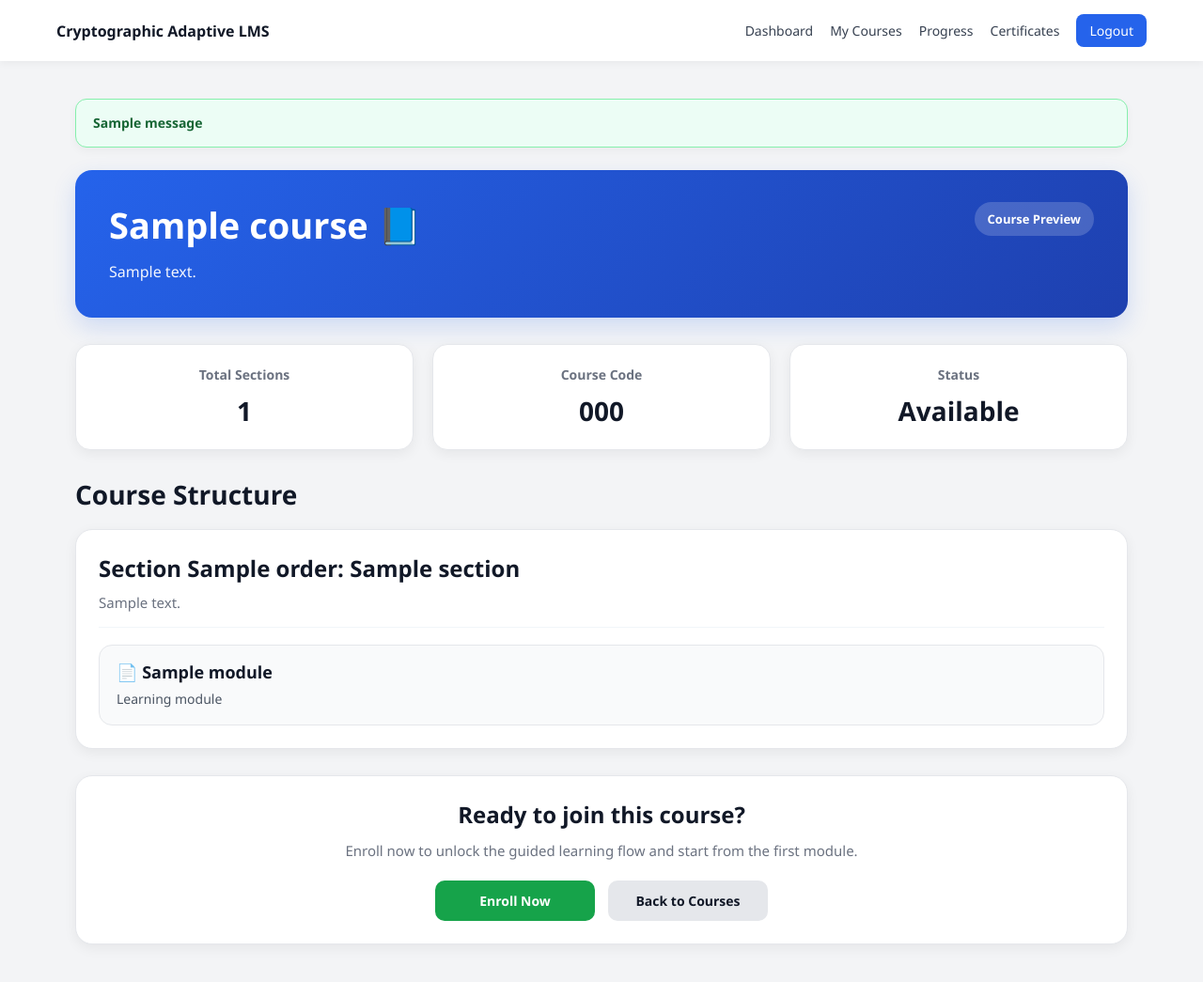
After one commit to rohanmehta2206-svg/lms, a Django app: template student/templates/student/view_course.html in a window 1280 px wide. The commit adds this page. Shown: the whole page at 94% size. Run offline with Django 3.2, Linux system fonts and the light colour scheme; the template is opened without the code that fills it: most values are stand-ins (such as "Sample title", 1, 10 or a date in 2020); one stand-in notice (Sample message) is shown.

Commit message:
moodle student enroll complete

```diff
--- a/student/templates/student/my_courses.html
+++ b/student/templates/student/my_courses.html
@@ -343,7 +343,7 @@
 
                         <div class="course-actions">
                             <a href="{% url 'student:enroll_course' course.id %}" class="course-btn enroll-btn">Enroll Now</a>
-                            <a href="{% url 'student:enroll_course' course.id %}" class="course-btn view-btn">Enroll &amp; View</a>
+                            <a href="{% url 'student:view_course' course.id %}" class="course-btn view-btn">View Details</a>
                         </div>
                     </div>
                 </div>
--- a/student/templates/student/student_base.html
+++ b/student/templates/student/student_base.html
@@ -71,6 +71,47 @@
         /* MAIN */
         .container {
             padding: 40px 80px;
+        }
+
+        /* DJANGO MESSAGES */
+        .messages-wrap {
+            margin-bottom: 24px;
+        }
+
+        .message-box {
+            width: 100%;
+            padding: 14px 18px;
+            border-radius: 12px;
+            font-size: 14px;
+            font-weight: 600;
+            line-height: 1.6;
+            margin-bottom: 12px;
+            border: 1px solid transparent;
+            box-shadow: 0 4px 10px rgba(0,0,0,0.04);
+        }
+
+        .message-success {
+            background: #ecfdf5;
+            color: #166534;
+            border-color: #86efac;
+        }
+
+        .message-error {
+            background: #fef2f2;
+            color: #991b1b;
+            border-color: #fca5a5;
+        }
+
+        .message-warning {
+            background: #fffbeb;
+            color: #92400e;
+            border-color: #fcd34d;
+        }
+
+        .message-info {
+            background: #eff6ff;
+            color: #1d4ed8;
+            border-color: #93c5fd;
         }
 
         /* DEFAULT COMPONENTS */
@@ -173,6 +214,27 @@
 
     <!-- CONTENT -->
     <div class="container">
+
+        {% if messages %}
+            <div class="messages-wrap">
+                {% for message in messages %}
+                    <div class="message-box
+                        {% if message.tags == 'success' %}
+                            message-success
+                        {% elif message.tags == 'error' %}
+                            message-error
+                        {% elif message.tags == 'warning' %}
+                            message-warning
+                        {% else %}
+                            message-info
+                        {% endif %}
+                    ">
+                        {{ message }}
+                    </div>
+                {% endfor %}
+            </div>
+        {% endif %}
+
         {% block content %}
         {% endblock %}
     </div>
--- /dev/null
+++ b/student/templates/student/view_course.html
@@ -0,0 +1,418 @@
+{% extends 'student/student_base.html' %}
+
+{% block title %}View Course{% endblock %}
+
+{% block content %}
+
+<style>
+    .preview-page {
+        width: 100%;
+    }
+
+    .preview-hero {
+        background: linear-gradient(135deg, #2563eb, #1e40af);
+        color: white;
+        padding: 34px 36px;
+        border-radius: 18px;
+        margin-bottom: 28px;
+        box-shadow: 0 10px 24px rgba(37, 99, 235, 0.18);
+    }
+
+    .preview-hero-top {
+        display: flex;
+        justify-content: space-between;
+        align-items: flex-start;
+        gap: 16px;
+        flex-wrap: wrap;
+        margin-bottom: 10px;
+    }
+
+    .preview-hero h2 {
+        margin: 0;
+        font-size: 38px;
+        font-weight: 700;
+        color: white;
+        line-height: 1.3;
+    }
+
+    .preview-hero p {
+        margin: 0;
+        font-size: 16px;
+        color: rgba(255,255,255,0.94);
+        line-height: 1.8;
+        max-width: 900px;
+    }
+
+    .hero-badge {
+        background: rgba(255,255,255,0.18);
+        color: white;
+        padding: 9px 14px;
+        border-radius: 999px;
+        font-size: 13px;
+        font-weight: 700;
+        white-space: nowrap;
+    }
+
+    .info-grid {
+        display: grid;
+        grid-template-columns: repeat(3, 1fr);
+        gap: 20px;
+        margin-bottom: 28px;
+    }
+
+    .info-card {
+        background: white;
+        border: 1px solid #e5e7eb;
+        border-radius: 16px;
+        padding: 22px;
+        box-shadow: 0 4px 14px rgba(0,0,0,0.06);
+        text-align: center;
+    }
+
+    .info-card h4 {
+        margin: 0 0 10px 0;
+        color: #6b7280;
+        font-size: 14px;
+        font-weight: 600;
+    }
+
+    .info-card h2 {
+        margin: 0;
+        color: #111827;
+        font-size: 28px;
+        font-weight: 800;
+    }
+
+    .section-heading {
+        font-size: 28px;
+        font-weight: 700;
+        color: #111827;
+        margin: 0 0 18px 0;
+    }
+
+    .section-card {
+        background: white;
+        border: 1px solid #e5e7eb;
+        border-radius: 18px;
+        padding: 24px;
+        margin-bottom: 22px;
+        box-shadow: 0 4px 14px rgba(0,0,0,0.06);
+    }
+
+    .section-card-header {
+        margin-bottom: 18px;
+        padding-bottom: 12px;
+        border-bottom: 1px solid #f1f5f9;
+    }
+
+    .section-title {
+        margin: 0 0 8px 0;
+        font-size: 24px;
+        color: #111827;
+        font-weight: 700;
+        line-height: 1.4;
+    }
+
+    .section-desc {
+        margin: 0;
+        color: #6b7280;
+        font-size: 15px;
+        line-height: 1.7;
+    }
+
+    .module-list {
+        display: flex;
+        flex-direction: column;
+        gap: 14px;
+    }
+
+    .module-item {
+        border: 1px solid #e5e7eb;
+        border-radius: 14px;
+        padding: 16px 18px;
+        background: #f9fafb;
+    }
+
+    .module-item h4 {
+        margin: 0 0 6px 0;
+        font-size: 18px;
+        color: #111827;
+        font-weight: 700;
+    }
+
+    .module-item p {
+        margin: 0;
+        font-size: 14px;
+        color: #4b5563;
+        line-height: 1.6;
+    }
+
+    .empty-box {
+        background: #ffffff;
+        border: 1px dashed #cbd5e1;
+        border-radius: 16px;
+        padding: 35px 24px;
+        text-align: center;
+        color: #6b7280;
+    }
+
+    .empty-box h4 {
+        margin: 0 0 10px 0;
+        color: #111827;
+        font-size: 22px;
+        font-weight: 700;
+    }
+
+    .empty-box p {
+        margin: 0;
+        font-size: 15px;
+        line-height: 1.7;
+    }
+
+    .action-card {
+        background: white;
+        border: 1px solid #e5e7eb;
+        border-radius: 18px;
+        padding: 24px;
+        margin-top: 28px;
+        box-shadow: 0 4px 14px rgba(0,0,0,0.06);
+        text-align: center;
+    }
+
+    .action-card h3 {
+        margin: 0 0 10px 0;
+        font-size: 24px;
+        color: #111827;
+        font-weight: 700;
+    }
+
+    .action-card p {
+        margin: 0 0 18px 0;
+        font-size: 15px;
+        color: #6b7280;
+        line-height: 1.7;
+    }
+
+    .action-buttons {
+        display: flex;
+        justify-content: center;
+        gap: 14px;
+        flex-wrap: wrap;
+    }
+
+    .action-btn {
+        text-decoration: none !important;
+        padding: 12px 20px;
+        border-radius: 10px;
+        font-size: 14px;
+        font-weight: 700;
+        display: inline-flex;
+        align-items: center;
+        justify-content: center;
+        transition: 0.3s ease;
+        min-width: 170px;
+    }
+
+    .btn-enroll {
+        background: #16a34a;
+        color: white !important;
+    }
+
+    .btn-enroll:hover {
+        background: #15803d;
+    }
+
+    .btn-course {
+        background: #2563eb;
+        color: white !important;
+    }
+
+    .btn-course:hover {
+        background: #1d4ed8;
+    }
+
+    .btn-back {
+        background: #e5e7eb;
+        color: #111827 !important;
+    }
+
+    .btn-back:hover {
+        background: #d1d5db;
+    }
+
+    @media (max-width: 992px) {
+        .info-grid {
+            grid-template-columns: 1fr;
+        }
+    }
+
+    @media (max-width: 768px) {
+        .preview-hero {
+            padding: 26px 22px;
+        }
+
+        .preview-hero h2 {
+            font-size: 30px;
+        }
+
+        .section-heading {
+            font-size: 24px;
+        }
+
+        .action-buttons {
+            flex-direction: column;
+        }
+
+        .action-btn {
+            width: 100%;
+        }
+    }
+</style>
+
+<div class="preview-page">
+
+    <div class="preview-hero">
+        <div class="preview-hero-top">
+            <h2>{{ course.title }} 📘</h2>
+            <span class="hero-badge">
+                {% if already_enrolled %}
+                    Enrolled
+                {% else %}
+                    Course Preview
+                {% endif %}
+            </span>
+        </div>
+
+        <p>
+            {% if course.description %}
+                {{ course.description }}
+            {% else %}
+                Explore the course structure, section names, and module names before enrollment.
+            {% endif %}
+        </p>
+    </div>
+
+    <div class="info-grid">
+        <div class="info-card">
+            <h4>Total Sections</h4>
+            <h2>{{ sections|length }}</h2>
+        </div>
+
+        <div class="info-card">
+            <h4>Course Code</h4>
+            <h2>
+                {% if course.course_code %}
+                    {{ course.course_code }}
+                {% else %}
+                    N/A
+                {% endif %}
+            </h2>
+        </div>
+
+        <div class="info-card">
+            <h4>Status</h4>
+            <h2>
+                {% if already_enrolled %}
+                    Joined
+                {% else %}
+                    Available
+                {% endif %}
+            </h2>
+        </div>
+    </div>
+
+    <h3 class="section-heading">Course Structure</h3>
+
+    {% if sections %}
+        {% for section in sections %}
+            <div class="section-card">
+                <div class="section-card-header">
+                    <h3 class="section-title">Section {{ section.order }}: {{ section.title }}</h3>
+
+                    {% if section.description %}
+                        <p class="section-desc">{{ section.description }}</p>
+                    {% else %}
+                        <p class="section-desc">This section contains learning modules for the course.</p>
+                    {% endif %}
+                </div>
+
+                {% if section.modules_list %}
+                    <div class="module-list">
+                        {% for module in section.modules_list %}
+                            <div class="module-item">
+                                <h4>
+                                    {% if module.type == "video" %}
+                                        🎥 Video: {{ module.title }}
+                                    {% elif module.type == "theory" %}
+                                        📘 Theory: {{ module.title }}
+                                    {% elif module.type == "material" %}
+                                        📂 Material: {{ module.title }}
+                                    {% elif module.type == "quiz" %}
+                                        📝 Quiz: {{ module.title }}
+                                    {% else %}
+                                        📄 {{ module.title }}
+                                    {% endif %}
+                                </h4>
+
+                                <p>
+                                    {% if module.type == "video" %}
+                                        Video learning module
+                                    {% elif module.type == "theory" %}
+                                        Theory reading module
+                                    {% elif module.type == "material" %}
+                                        Study material module
+                                    {% elif module.type == "quiz" %}
+                                        Quiz assessment module
+                                    {% else %}
+                                        Learning module
+                                    {% endif %}
+                                </p>
+                            </div>
+                        {% endfor %}
+                    </div>
+                {% else %}
+                    <div class="empty-box">
+                        <h4>No Modules Yet</h4>
+                        <p>This section does not have any modules yet.</p>
+                    </div>
+                {% endif %}
+            </div>
+        {% endfor %}
+    {% else %}
+        <div class="empty-box">
+            <h4>No Sections Available</h4>
+            <p>This course does not have any sections yet.</p>
+        </div>
+    {% endif %}
+
+    <div class="action-card">
+        <h3>
+            {% if already_enrolled %}
+                You are already enrolled in this course
+            {% else %}
+                Ready to join this course?
+            {% endif %}
+        </h3>
+
+        <p>
+            {% if already_enrolled %}
+                You can now open the full course page and continue your learning flow.
+            {% else %}
+                Enroll now to unlock the guided learning flow and start from the first module.
+            {% endif %}
+        </p>
+
+        <div class="action-buttons">
+            {% if already_enrolled %}
+                <a href="{% url 'student:course_detail' course.id %}" class="action-btn btn-course">Go to Course</a>
+            {% else %}
+                <a href="{% url 'student:enroll_course' course.id %}" class="action-btn btn-enroll">Enroll Now</a>
+            {% endif %}
+
+            <a href="{% url 'student:my_courses' %}" class="action-btn btn-back">Back to Courses</a>
+        </div>
+    </div>
+
+</div>
+
+{% endblock %}
--- a/student/urls.py
+++ b/student/urls.py
@@ -12,7 +12,8 @@ urlpatterns = [
     # Enrollment
     path('enroll/<int:course_id>/', views.enroll_course, name='enroll_course'),
 
-    # Course detail
+    # Course preview + enrolled course detail
+    path('view-course/<int:course_id>/', views.view_course, name='view_course'),
     path('course-detail/<int:course_id>/', views.course_detail, name='course_detail'),
 
     # Dynamic module pages
```
Also changed, not shown: accounts/views.py (+29 -3 lines), student/models.py (+21 -0 lines), student/views.py (+58 -5 lines), teacher/moodle_api.py (+75 -1 lines), student/migrations/0004_alter_student_options_and_more.py (added).
